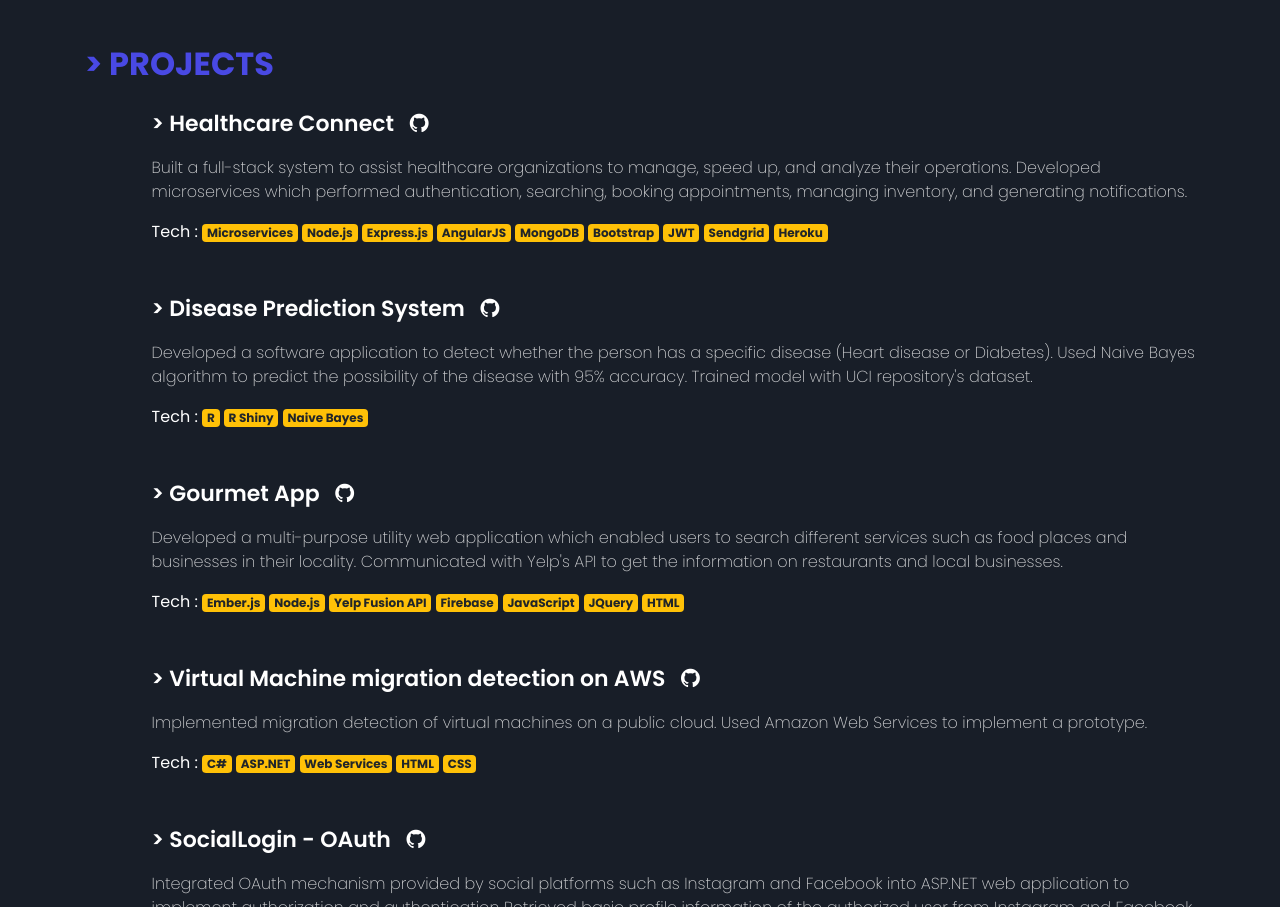
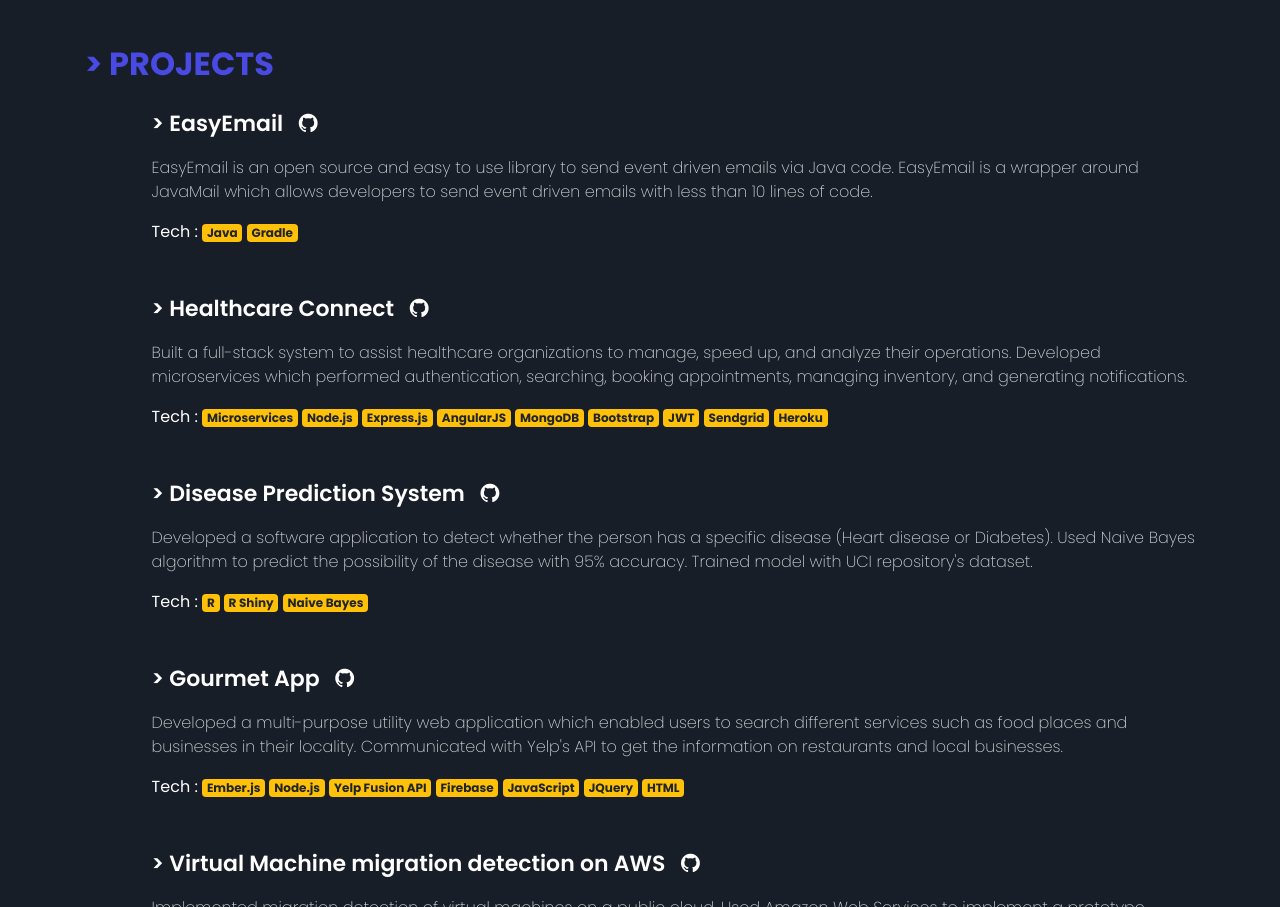
Before and after one commit to akshay0709/akshay0709.github.io, a plain HTML site: page index.html in a window 1280 px wide. Shown: the part 2023-2930 px from the top of the page. Drawn offline with nearby package versions, Linux system fonts and the light colour scheme.

Commit message:
Added new project easyemail

```diff
--- a/index.html
+++ b/index.html
@@ -241,6 +241,19 @@
             <div class="shift-content">
                 <div class="project-main mt-4">
                     <div class="project-title">
+                      <p>> EasyEmail <a class="external-link" href="https://github.com/akshay0709/easyeamil" target="_blank"><i class="fa fa-github"></i></a></p>
+                    </div>
+                    <div class="project-description mt-3">
+                        <p>
+                            EasyEmail is an open source and easy to use library to send event driven emails via Java code. EasyEmail is a wrapper around JavaMail which allows developers to send event driven emails with less than 10 lines of code.
+                        </p>
+                    </div>
+                    <div class="tech">
+                      <p>Tech : <span class="badge badge-warning">Java</span> <span class="badge badge-warning">Gradle</span></p>
+                    </div>
+                </div>
+                <div class="project-main mt-5">
+                      <div class="project-title">
                         <p>> Healthcare Connect <a class="external-link" href="https://github.com/akshay0709?utf8=%E2%9C%93&tab=repositories&q=bbms&type=&language=" target="_blank"><i class="fa fa-github"></i></a></p>
                       </div>
                       <div class="project-description mt-3">
```
Lines whose indentation alone changed are shown as unchanged.
